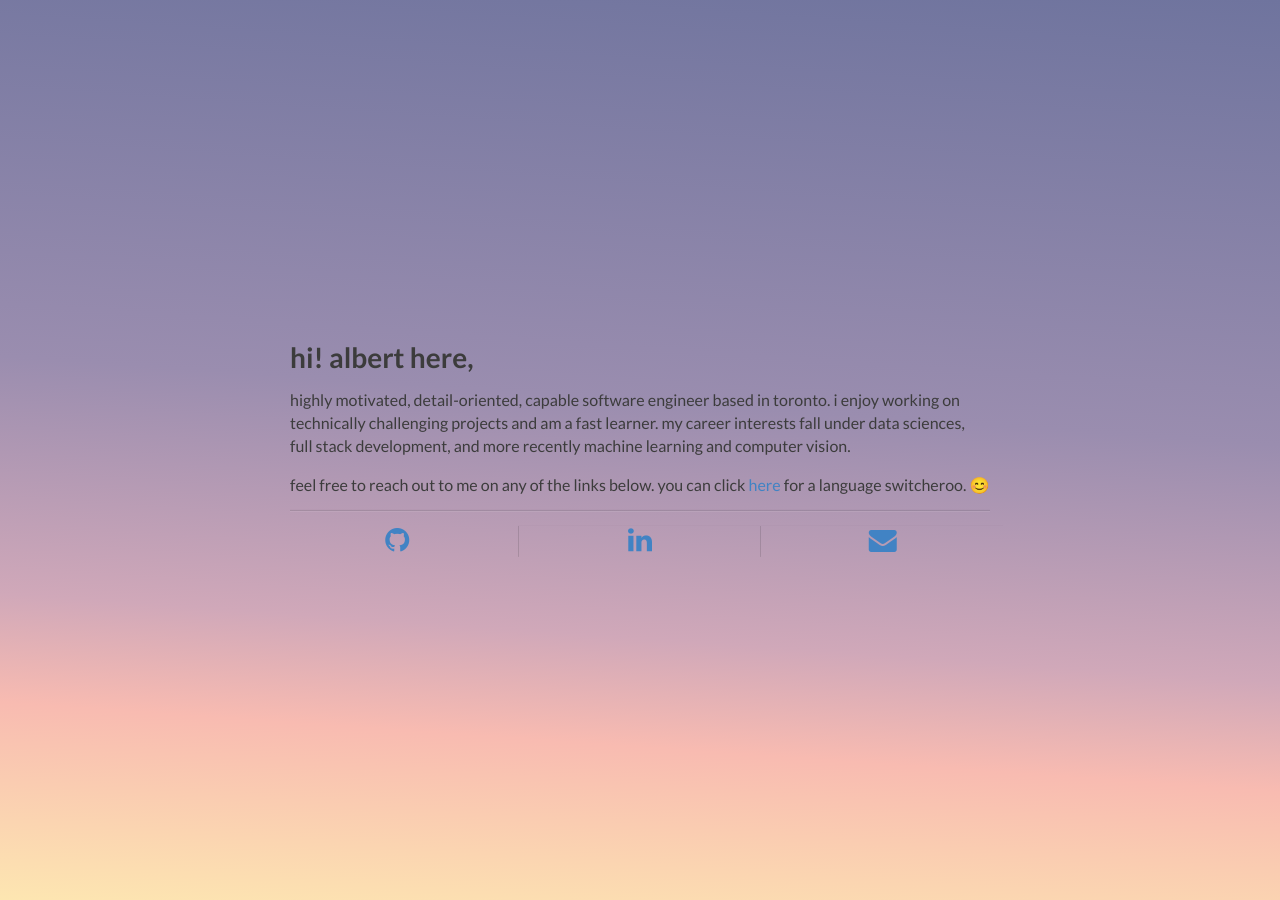
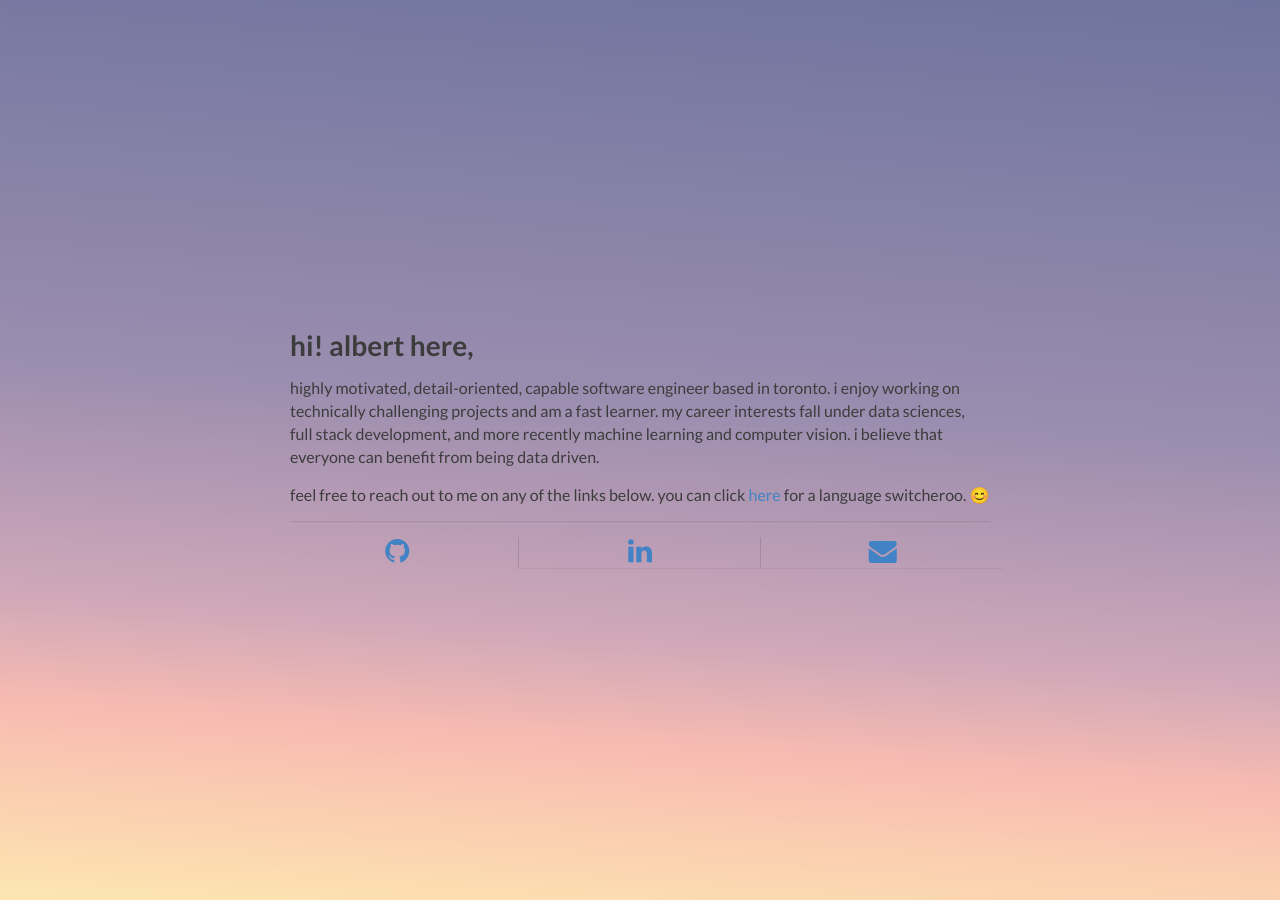
Before and after one commit to aulb/aulb.github.io.old, a Jekyll site: the page built from index.md, in a window 1280 px wide. Built offline with Jekyll 4.4.1, drawn with Linux system fonts in a browser that asks for light colours.

Commit message:
blurb updated, both lang

```diff
--- a/index.md
+++ b/index.md
@@ -2,6 +2,6 @@
 layout: default
 ---
 <h1 class="ui header">hi! albert here,</h1>
-<p>highly motivated, detail-oriented, capable software engineer based in toronto. i enjoy working on technically challenging projects and am a fast learner. my career interests fall under data sciences, full stack development, and more recently machine learning and computer vision.</p>
+<p>highly motivated, detail-oriented, capable software engineer based in toronto. i enjoy working on technically challenging projects and am a fast learner. my career interests fall under data sciences, full stack development, and more recently machine learning and computer vision. i believe that everyone can benefit from being data driven.</p>
 
 <p>feel free to reach out to me on any of the links below. you can click <a href="/ja">here</a> for a language switcheroo. 😊</p>
```
Also changed, not shown: ja.md (+1 -1 lines).
